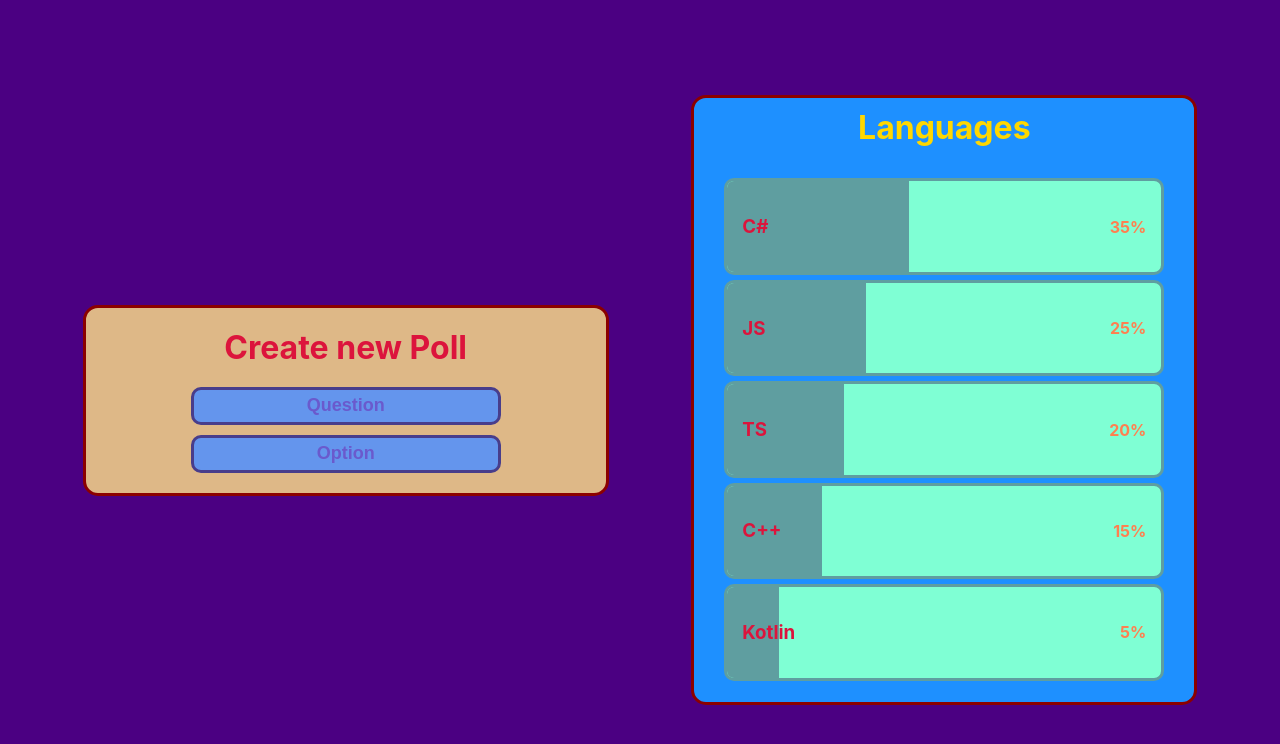
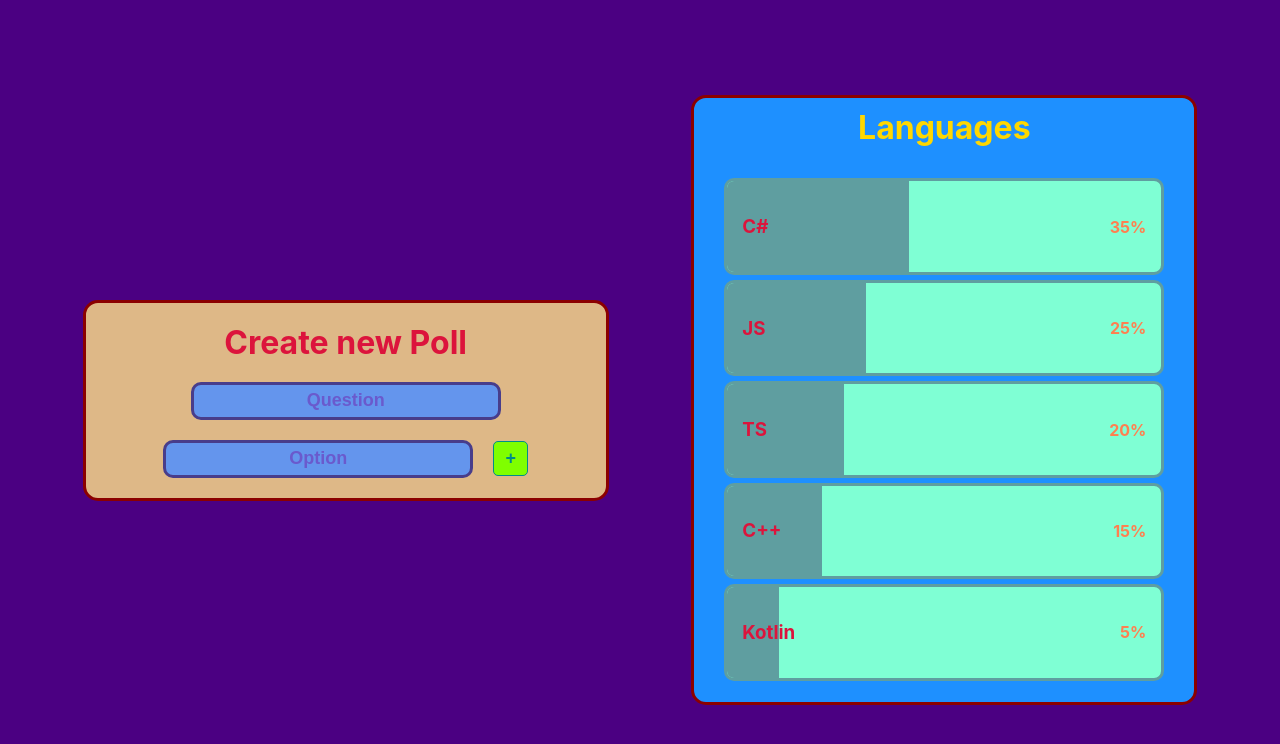
Before and after one commit to VladoDev03/the-amazing-poll, a React (Create React App) app in the folder front-end/the-amazing-poll/: page / in a window 1280 px wide. Shown: the top 744 px of the page. Built offline with nearby package versions, Linux system fonts and the light colour scheme.

Commit message:
Added AddButton component.

```diff
--- /dev/null
+++ b/front-end/the-amazing-poll/src/components/AddButton.module.scss
@@ -0,0 +1,17 @@
+.addButton {
+    font-weight: bold;
+    width: 35px;
+    height: 35px;
+    border: solid 1px;
+    border-radius: 5px;
+    font-size: large;
+    margin-top: 10px;
+    color: darkcyan;
+    background-color: chartreuse;
+    border-color: darkcyan;
+    margin: 10px;
+
+    &:hover {
+        font-size: larger;
+    }
+}
--- /dev/null
+++ b/front-end/the-amazing-poll/src/components/AddButton.tsx
@@ -0,0 +1,9 @@
+import styles from './AddButton.module.scss'
+
+const AddButton = () => {
+    return (
+        <button type="button" className={styles.addButton}>+</button>
+    );
+}
+
+export default AddButton;
--- a/front-end/the-amazing-poll/src/components/NewPollForm/NewPollForm.module.scss
+++ b/front-end/the-amazing-poll/src/components/NewPollForm/NewPollForm.module.scss
@@ -11,6 +11,12 @@
     padding: 10px;
 }
 
+.optionHolder {
+    display: flex;
+    justify-content: center;
+    align-items: center;
+}
+
 .title {
     color: crimson;
     margin: 10px;
--- a/front-end/the-amazing-poll/src/components/NewPollForm/NewPollForm.tsx
+++ b/front-end/the-amazing-poll/src/components/NewPollForm/NewPollForm.tsx
@@ -1,6 +1,7 @@
 import styles from './NewPollForm.module.scss'
 
 import TextInput from '../TextInput/TextInput';
+import AddButton from '../AddButton';
 
 const NewPollForm = () => {
     return (
@@ -8,7 +9,10 @@ const NewPollForm = () => {
             <h1 className={styles.title}>Create new Poll</h1>
             <form action="">
                 <TextInput title='Question' />
-                <TextInput title='Option' />
+                <div className={styles.optionHolder}>
+                    <TextInput title='Option' />
+                    <AddButton />
+                </div>
             </form>
         </div>
     );
```
